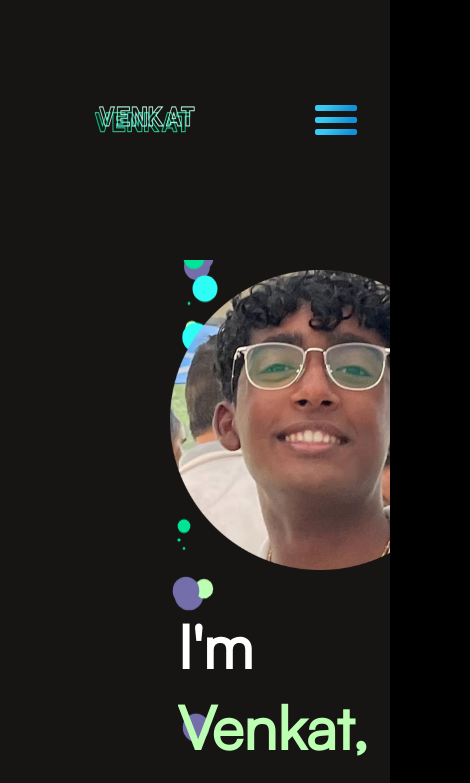
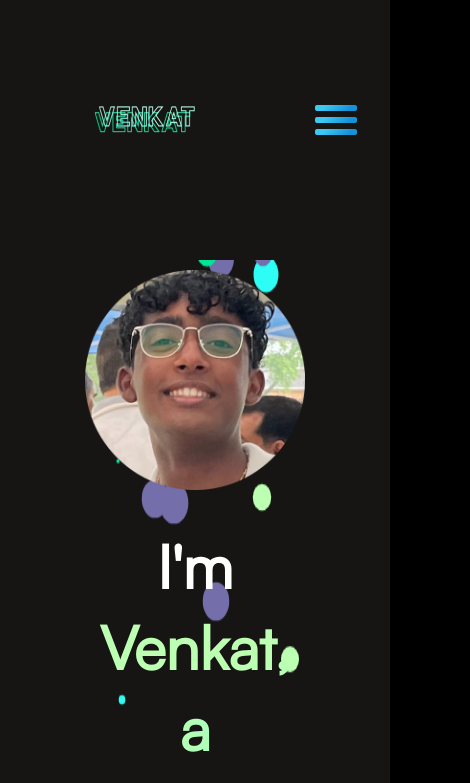
Before and after one commit to venkatsubra01/portfolio, a React (Vite) app in the folder client/: page / in a window 390 px wide. Shown: the top 783 px of the page, 470 px wide, since content can reach past the window. Built offline with nearby package versions, Linux system fonts and the light colour scheme.

Commit message:
adding mobile ui features

```diff
--- a/client/src/Components/Contact/Contact.css
+++ b/client/src/Components/Contact/Contact.css
@@ -3,7 +3,8 @@
     flex-direction: column;
     align-items: center;
     justify-content: center;
-    margin: 80px 170px;
+    margin: 5% 10%;
+    max-width: 1200px;
 }
 
 .contact-container{
@@ -53,6 +54,7 @@
         align-items: center;
         margin-top: 1rem;
         margin-bottom: 2rem;
+        flex-wrap: wrap;
         img{
             margin-right: 2rem;
             width: 30px;
@@ -164,8 +166,15 @@ form{
         font-size: 50px;
     }
 
+    .contact-info {
+        padding: 10px;
+    }
+
     .contact-info h4 {
         font-size: 35px;
+    }
+    .contact-info .icon-text {
+        font-size: 0.8rem
     }
 
     .contact-container {
@@ -177,4 +186,8 @@ form{
         width: 100%;
     }
 
+    form {
+        margin-left: 10px;
+    }
+
 }
--- a/client/src/Components/Hero/Hero.css
+++ b/client/src/Components/Hero/Hero.css
@@ -24,7 +24,6 @@
 
 .hero h1{
     text-align: center;
-    width: 70%;
     font-size: 90px;
     font-weight: 600;
 }
@@ -37,7 +36,6 @@
 }
 
 .hero p{
-    width: 50%; /* width is only 50% of the page */
     text-align: center; /*makes sure text is centered when wraps to new lines*/
     font-size:24px;
     line-height: 40px; /*Sets spacing between the lines vertically*/
@@ -95,13 +93,16 @@
 
 @media(max-width: 1060px){
     .hero {
+
+        margin: 40px 85px;
         flex-direction: column-reverse;
-        margin: 40px 170px;
+        justify-content: center;
+        align-items: center;
     }
     .hero img{
         margin-top: 10px;
-        height: 300px;
-        width: 300px;
+        height: 100%;
+        width: 100%;
     }
 
     .hero h1{
```
